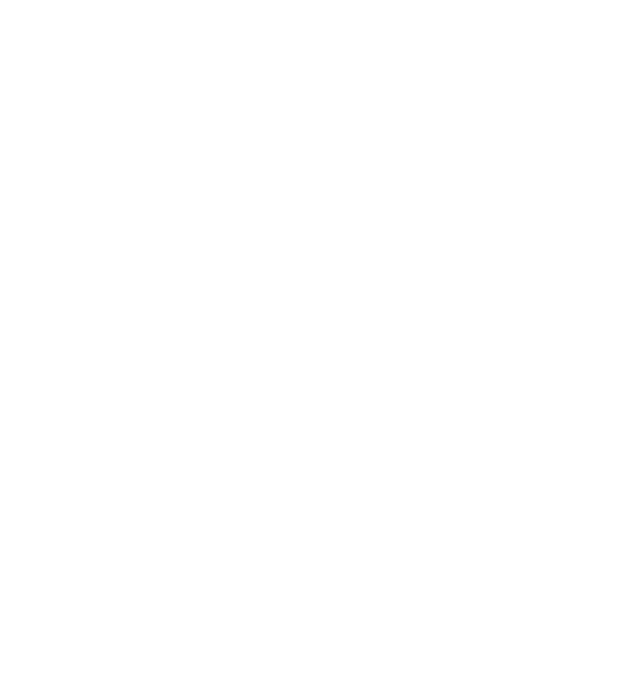
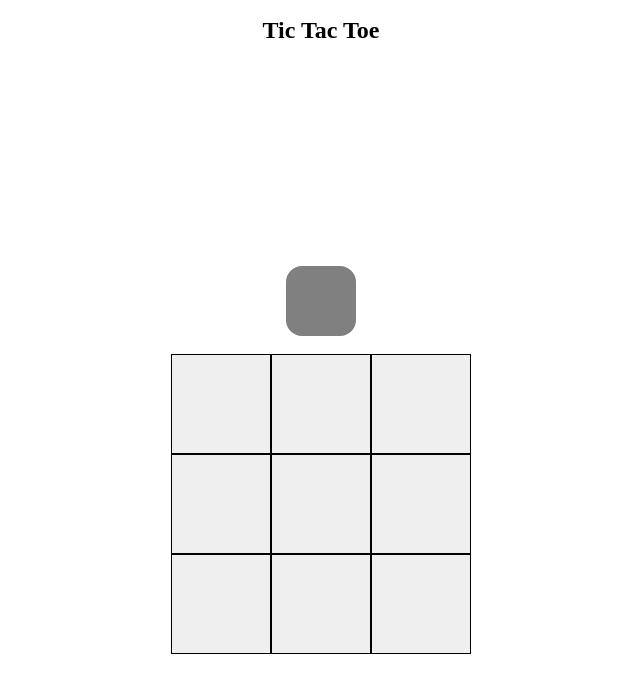
Before and after one commit to Alexander-Agu/Tic-Tac-Toe, a plain HTML site: page index.html in a window 1280 px wide. Shown: the whole page, without its empty margins (319-959 px from the left). Drawn offline with Linux system fonts and the light colour scheme.

Commit message:
Making basic UI Design

```diff
--- a/index.html
+++ b/index.html
@@ -7,6 +7,29 @@
     <link rel="stylesheet" href="style.css">
 </head>
 <body>
+    <header class="header">
+        <h2>Tic Tac Toe</h2>
+    </header>
+
+    <div class="container">
+        <div class="game-container">
+            <input type="text" id="player" readonly>
+
+            <br>
+
+            <div class="tac-toe">
+                <button id="btn-1"></button>
+                <button id="btn-2"></button>
+                <button id="btn-3"></button>
+                <button id="btn-4"></button>
+                <button id="btn-5"></button>
+                <button id="btn-6"></button>
+                <button id="btn-7"></button>
+                <button id="btn-8"></button>
+                <button id="btn-9"></button>
+            </div>
+        </div>
+    </div>
 
     <script src="script.js"></script>
 </body>
--- a/style.css
+++ b/style.css
@@ -0,0 +1,67 @@
+/* >> RESET */
+    *,
+    *::after,
+    *::before   {
+        margin: 0;
+        padding: 0;
+        box-sizing: border-box;
+    }
+/*  */
+
+
+/* >> GENERAL STYLE */
+    html    {
+        scroll-behavior: smooth;
+    }
+/*  */
+
+
+/* >> HEADER */
+    .header {
+        width: 100%;
+        height: 60px;
+
+        display: grid;
+        place-content: center;
+    }
+
+
+/* >> CONTAINER */
+    .container  {
+        height: 100vh;
+        width: 100%;
+    }
+/* > Game Container */
+    .game-container {
+        height: 100vh;
+        width: 100%;
+
+        display: flex;
+        flex-direction: column;
+        align-items: center;
+        justify-content: center;
+    }
+
+    #player {
+        height: 70px;
+        width: 70px;
+        border-radius: 16px;
+        border: none;
+        outline: none;
+        background-color: grey;
+    }
+/* > Tac Toe */
+    .tac-toe    {
+
+
+        display: grid;
+        grid-template-columns: repeat(3, 1fr);
+        grid-template-rows: repeat(3, 1fr);
+    }
+
+    button  {
+        height: 100px;
+        width: 100px;
+        border: 0.1px solid black;
+        outline: none;
+    }
```
